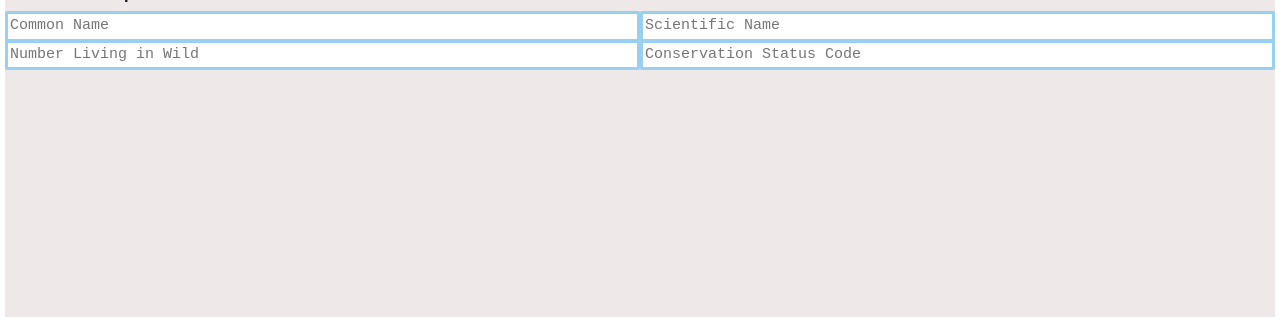
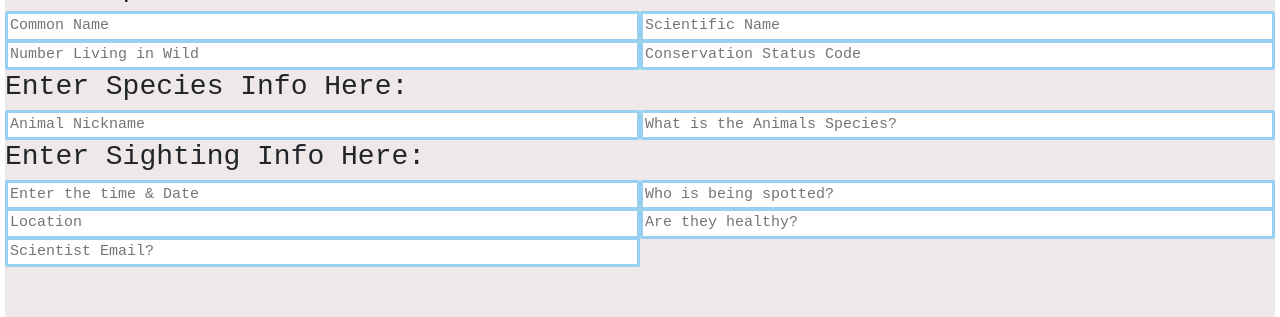
Before and after one commit to Technically-Teta/sightingtracker, a React (Vite) app in the folder client/: page / in a window 1280 px wide. Shown: the part 139-456 px from the top of the page. Built offline with nearby package versions, Linux system fonts and the light colour scheme; no server answers.

Commit message:
adds all inputs fields to form

```diff
--- a/client/src/components/Form.jsx
+++ b/client/src/components/Form.jsx
@@ -52,11 +52,17 @@
       <input type="text" required placeholder="Scientific Name" ref={specSciName } />
       <input type="text" placeholder="Number Living in Wild" ref={specInWild} />
       <input type="text" placeholder="Conservation Status Code" ref={specConStatus} />
-
-
-
-
-
+        <br />
+      <h3>Enter Species Info Here:</h3>
+      <input type="text" placeholder="Animal Nickname" ref={indivNickName} />
+      <input type="text" placeholder="What is the Animals Species?" ref={indivSpecies} />
+      <br />
+      <h3>Enter Sighting Info Here:</h3>
+      <input type="text" placeholder="Enter the time & Date" ref={sightTime} />
+      <input type="text" placeholder="Who is being spotted?" ref={sightLocation} />
+      <input type="text" placeholder="Location" ref={sightLocation} />
+      <input type="text" placeholder="Are they healthy?" ref={sightHealth} />
+      <input type="text" placeholder="Scientist Email?" ref={userEmail} />
 
 
 
```
